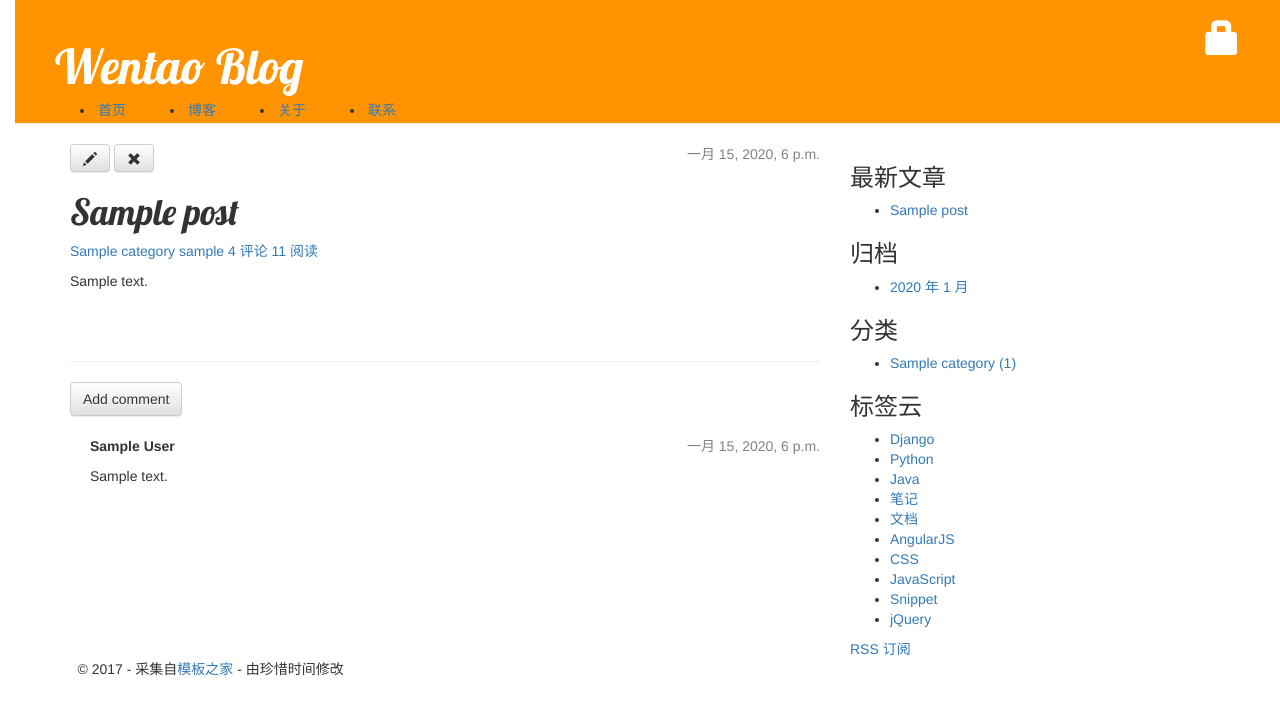
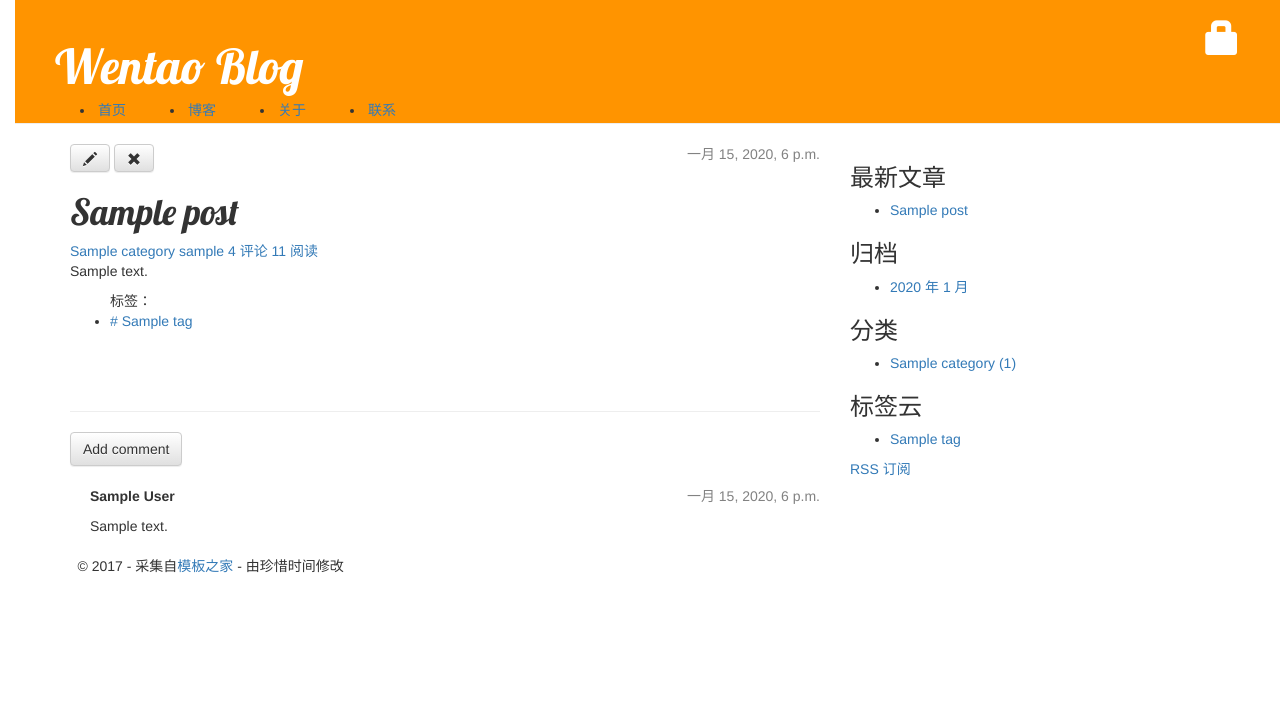
Before and after one commit to liwentao666666/mysite1, a Django app: page /post/1/ in a window 1280 px wide. Shown: the top 715 px of the page. Run offline with Django 3.2, Linux system fonts and the light colour scheme; tables that the repository leaves empty hold one stand-in row (values such as "Sample post"); some libraries are stand-ins or nearby versions.

Commit message:
add tag cloud

```diff
--- a/blog/templates/blog/base.html
+++ b/blog/templates/blog/base.html
@@ -98,37 +98,15 @@
 
                     <div class="widget widget-tag-cloud">
                         <h3 class="widget-title">标签云</h3>
+                        {% get_tags as tag_list %}
                         <ul>
+                            {% for tag in tag_list %}
                             <li>
-                                <a href="#">Django</a>
+                                <a href="{% url 'tag' tag.pk %}">{{ tag.name }}</a>
                             </li>
-                            <li>
-                                <a href="#">Python</a>
-                            </li>
-                            <li>
-                                <a href="#">Java</a>
-                            </li>
-                            <li>
-                                <a href="#">笔记</a>
-                            </li>
-                            <li>
-                                <a href="#">文档</a>
-                            </li>
-                            <li>
-                                <a href="#">AngularJS</a>
-                            </li>
-                            <li>
-                                <a href="#">CSS</a>
-                            </li>
-                            <li>
-                                <a href="#">JavaScript</a>
-                            </li>
-                            <li>
-                                <a href="#">Snippet</a>
-                            </li>
-                            <li>
-                                <a href="#">jQuery</a>
-                            </li>
+                            {% empty %}
+                            暂无标签!
+                            {% endfor %}
                         </ul>
                     </div>
                     <div class="rss">
--- a/blog/templates/blog/post_detail.html
+++ b/blog/templates/blog/post_detail.html
@@ -20,7 +20,18 @@
             <span class="comments-link"><a href="#">4 评论</a></span>
             <span class="views-count"><a href="{{ post.get_absolute_url }}">{{ post.views }} 阅读</a></span>
         </div>
-        <p>{{ post.text | safe |linebreaks }}</p>
+        <!--p>{{ post.text | safe |linebreaks }}</p-->
+        <div class="entry-content clearfix">
+            {{ post.text|safe }}
+            <div class="widget-tag-cloud">
+                <ul>
+                    标签：
+                    {% for tag in post.tags.all %}
+                        <li><a href="{% url 'tag' tag.pk %}"># {{ tag.name }}</a></li>
+                    {% endfor %}
+                </ul>
+            </div>
+        </div>
     </div>
     <hr>
     <a class="btn btn-default" href="{% url 'add_comment_to_post' pk=post.pk %}">Add comment</a>
--- a/blog/urls.py
+++ b/blog/urls.py
@@ -19,4 +19,5 @@ urlpatterns = [
     url(r'^archives/(?P<year>[0-9]{4})/(?P<month>[0-9]{1,2})/$', views.ArchivesView.as_view(), name='archives'),
     #url(r'^category/(?P<pk>[0-9]+)/$',views.category,name='category'),
     url(r'^category/(?P<pk>[0-9]+)/$',views.CategoryView.as_view(),name='category'),
+    url(r'^tag/(?P<pk>[0-9]+)/$',views.TagView.as_view(),name='tag'),
 ]
--- a/blog/views.py
+++ b/blog/views.py
@@ -4,7 +4,7 @@ from django.contrib.auth.decorators import login_required
 import logging
 from django.utils import timezone
 from django.shortcuts import redirect
-from .models import Post,Comment,Category
+from .models import Post,Comment,Category,Tag
 from .forms import PostForm,CommentForm
 from django.views.generic import ListView,DetailView
 
@@ -81,6 +81,16 @@ class IndexView(ListView):
             'last':last,
         }
         return data
+
+class TagView(ListView):
+    model = Post
+    template_name = 'blog/post_list.html'
+    context_object_name = 'posts'
+
+    def get_queryset(self):
+        tag = get_object_or_404(Tag, pk = self.kwargs.get('pk'))
+        return super(TagView,self).get_queryset().filter(tags=tag)
+
 
 class CategoryView(ListView):
     model= Post
```
